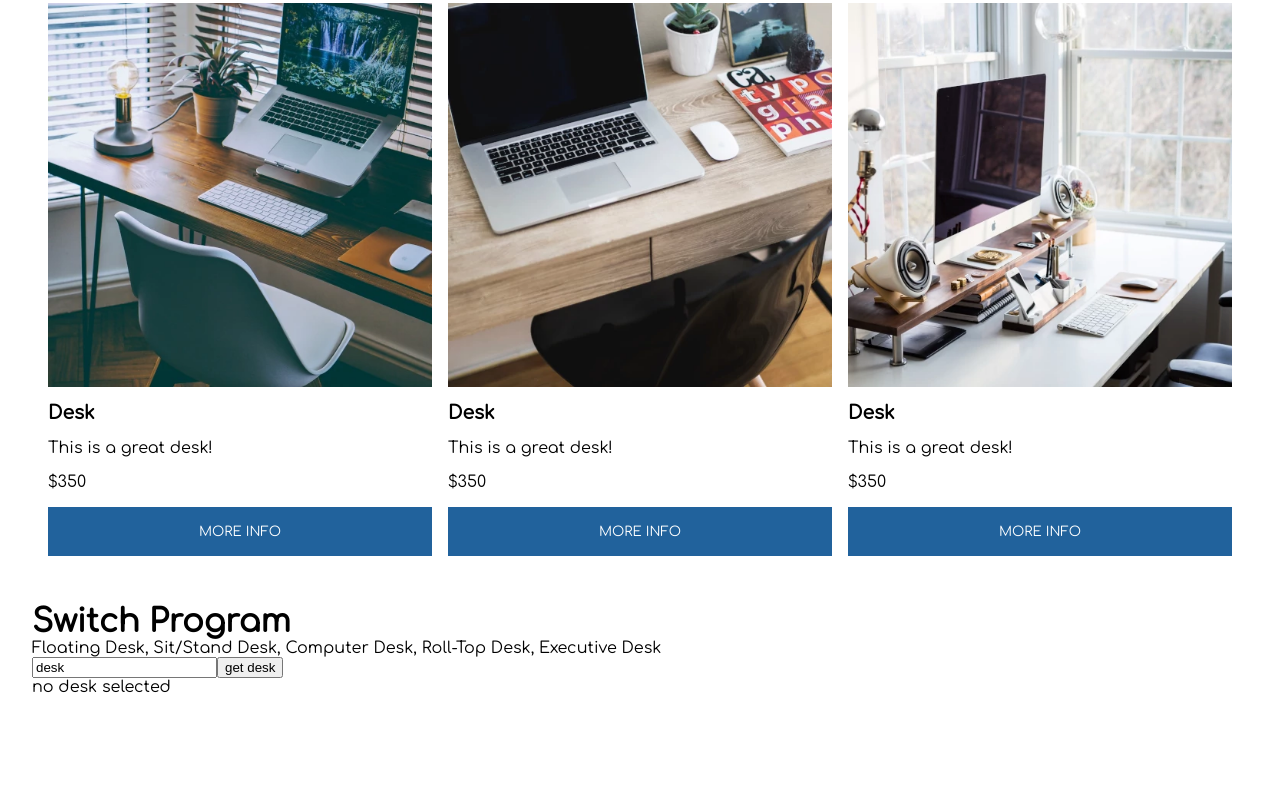
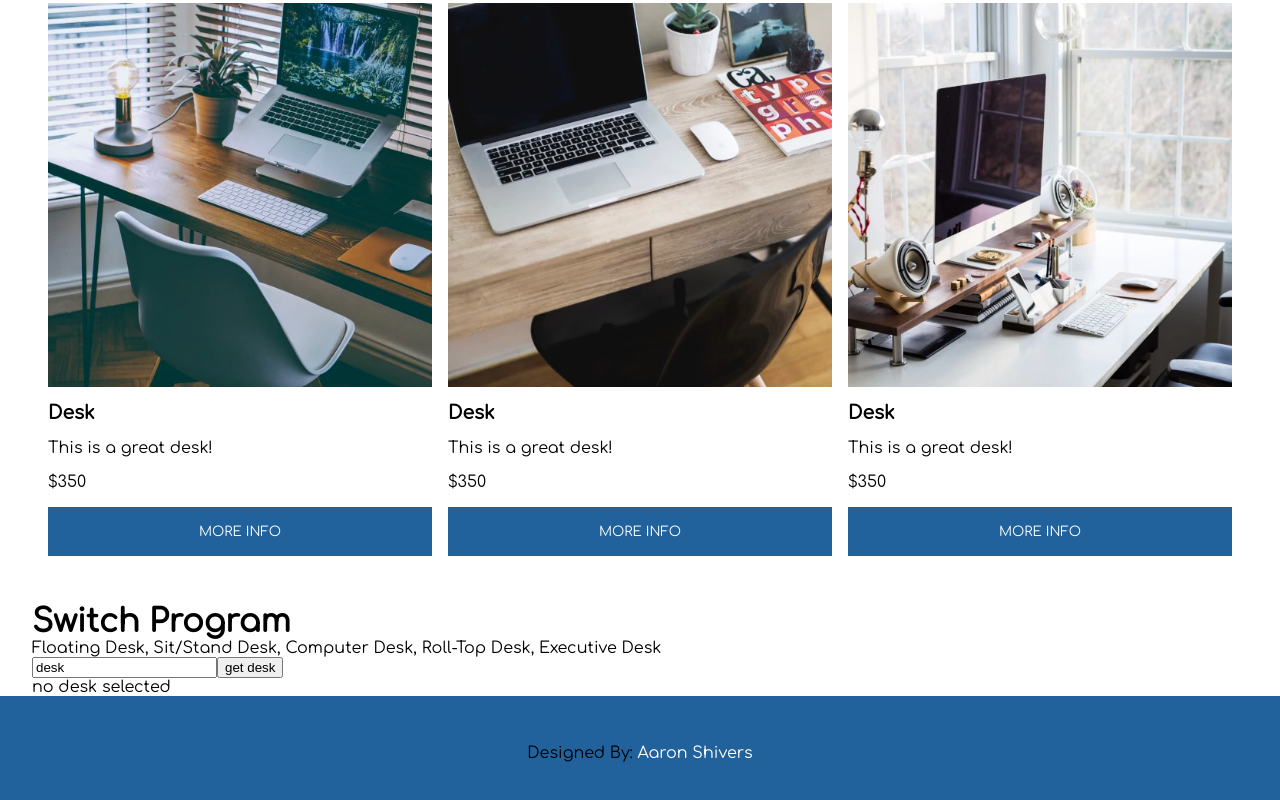
Before and after one commit to wyattkr/desk-by-design, an Angular app: page / in a window 1280 px wide. Shown: the part 848-1648 px from the top of the page. Before the commit the page ends 1544 px from the top, so only its background shows below. Built offline with nearby package versions, Linux system fonts and the light colour scheme.

Commit message:
created footer component

```diff
--- a/src/app/app.component.html
+++ b/src/app/app.component.html
@@ -4,3 +4,4 @@
   <app-desks id="desks"></app-desks>
   <app-desk-description></app-desk-description>
 </div>
+<app-footer></app-footer>
--- a/src/app/desk/desk.component.css
+++ b/src/app/desk/desk.component.css
@@ -23,15 +23,15 @@
 .desk__button {
   font-family: inherit;
   text-transform: uppercase;
-  background-color: #21629c;
+  background-color: var(--primary-color);
   color: white;
   padding: 1rem;
-  border: 1px solid #21629c;
+  border: 1px solid var(--primary-color);
   border-radius: 0;
   cursor: pointer;
 }
 
 .desk__button:hover,
 .desk__button:focus {
-  background-color: rgba(33, 108, 156, 0.9);
+  background-color: var(--primary-color-light);
 }
--- /dev/null
+++ b/src/app/footer/footer.component.css
@@ -0,0 +1,14 @@
+.footer {
+  background-color: var(--primary-color);
+}
+
+.footer__text {
+  text-align: center;
+  padding: 3rem;
+}
+
+.footer__link {
+  color: white;
+  text-decoration: none;
+  cursor: pointer;
+}
--- /dev/null
+++ b/src/app/footer/footer.component.html
@@ -0,0 +1,3 @@
+<footer class="footer">
+  <p class="footer__text">Designed By: <a class="footer__link" href="https://aaronshivers.com">Aaron Shivers</a></p>
+</footer>
--- /dev/null
+++ b/src/app/footer/footer.component.ts
@@ -0,0 +1,15 @@
+import { Component, OnInit } from '@angular/core';
+
+@Component({
+  selector: 'app-footer',
+  templateUrl: './footer.component.html',
+  styleUrls: ['./footer.component.css']
+})
+export class FooterComponent implements OnInit {
+
+  constructor() { }
+
+  ngOnInit() {
+  }
+
+}
--- a/src/styles.css
+++ b/src/styles.css
@@ -1,4 +1,9 @@
 @import url('https://fonts.googleapis.com/css?family=Comfortaa&display=swap');
+
+:root {
+  --primary-color: #21629c;
+  --primary-color-light: rgba(33, 108, 156, 0.9);
+}
 
 * {
   margin: 0;
```
Also changed, not shown: src/app/app.module.ts (+7 -4 lines), 1 other file (tests, documents, lock files or other folders).
